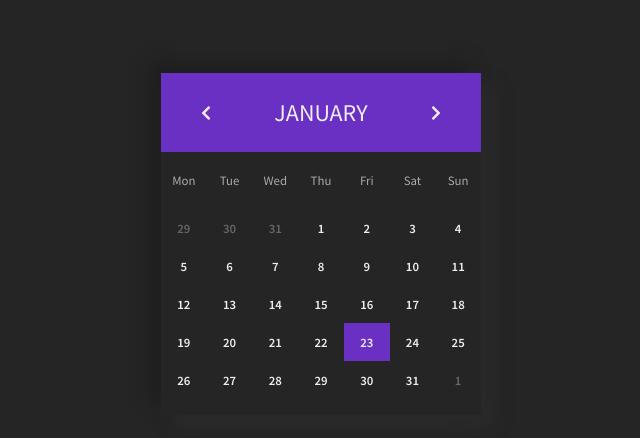
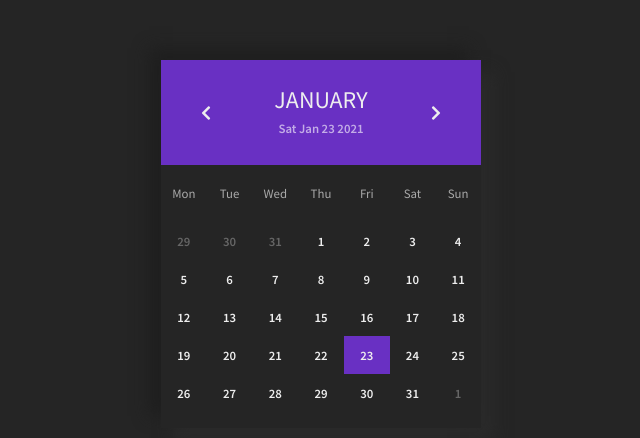
Before and after one commit to Eddges/calendarly, a website: page index.html in a window 1280 px wide. Shown: the part 156-594 px from the top of the page, without its empty margins (319-959 px from the left). Drawn offline with Linux system fonts and the light colour scheme.

Commit message:
Current month and Date display done

```diff
--- a/index.html
+++ b/index.html
@@ -22,7 +22,11 @@
         <div class="Container">
             <div class="Top">
                 <i class="fas fa-chevron-left"></i>
-                <span class="MonthName">January</span>
+                <div class='DivCurrent'>
+                    <span class="MonthName"></span>
+                    <span class="CurrentDate"></span>
+                </div>
+
                 <i class="fas fa-chevron-right"></i>
             </div>
             <div class='Labels'>
--- a/scripts/script.js
+++ b/scripts/script.js
@@ -1 +1,27 @@
-console.log('Hey peter');
+var dayArray = [
+    'January',
+    'February',
+    'March',
+    'April',
+    'May',
+    'June',
+    'July',
+    'August',
+    'September',
+    'October',
+    'November',
+    'December'
+];
+var renderCalendar = function () {
+    var monthNameElement = document.querySelector('.MonthName');
+    var currentDateElement = document.querySelector('.CurrentDate');
+    var today = new Date();
+    console.log('Month : ', today.getMonth());
+    if (monthNameElement) {
+        monthNameElement.innerHTML = dayArray[today.getMonth()];
+    }
+    if (currentDateElement) {
+        currentDateElement.innerHTML = today.toDateString();
+    }
+};
+renderCalendar(0);
--- a/scripts/script.ts
+++ b/scripts/script.ts
@@ -1 +1,33 @@
-console.log('Hey peter')
+const dayArray : string[] = [
+    'January',
+    'February',
+    'March',
+    'April',
+    'May',
+    'June',
+    'July',
+    'August',
+    'September',
+    'October',
+    'November',
+    'December'
+]
+
+const renderCalendar: (contextMonth : number) => void = () => {
+
+    const monthNameElement = document.querySelector('.MonthName')
+    const currentDateElement = document.querySelector('.CurrentDate')
+
+    const today: Date = new Date();
+    console.log('Month : ', today.getMonth())
+
+    if(monthNameElement) {
+        monthNameElement.innerHTML = dayArray[today.getMonth()]
+    }
+    if(currentDateElement) {
+        currentDateElement.innerHTML = today.toDateString()
+    }
+
+};
+
+renderCalendar(0);
--- a/styles/main.scss
+++ b/styles/main.scss
@@ -38,11 +38,24 @@ body{
                 cursor: pointer;
             }
         }
-        .MonthName {
-            font-size : 1.5rem;
-            text-transform: uppercase;
-            font-weight: 400;
+        .DivCurrent{
+            display : flex;
+            flex-direction: column;
+            justify-content: center;
+            align-items: center;
+            .MonthName {
+                font-size : 1.5rem;
+                text-transform: uppercase;
+                font-weight: 400;
+            }
+            .CurrentDate{
+                padding : 5px 0px;
+                font-size : 0.8rem;
+                font-weight: 600;
+                color : rgba(255, 255, 255, 0.6);
+            }
         }
+
     }
     .Labels{
         width : 100%;
```
Also changed, not shown: styles/main.css, 1 other file.
